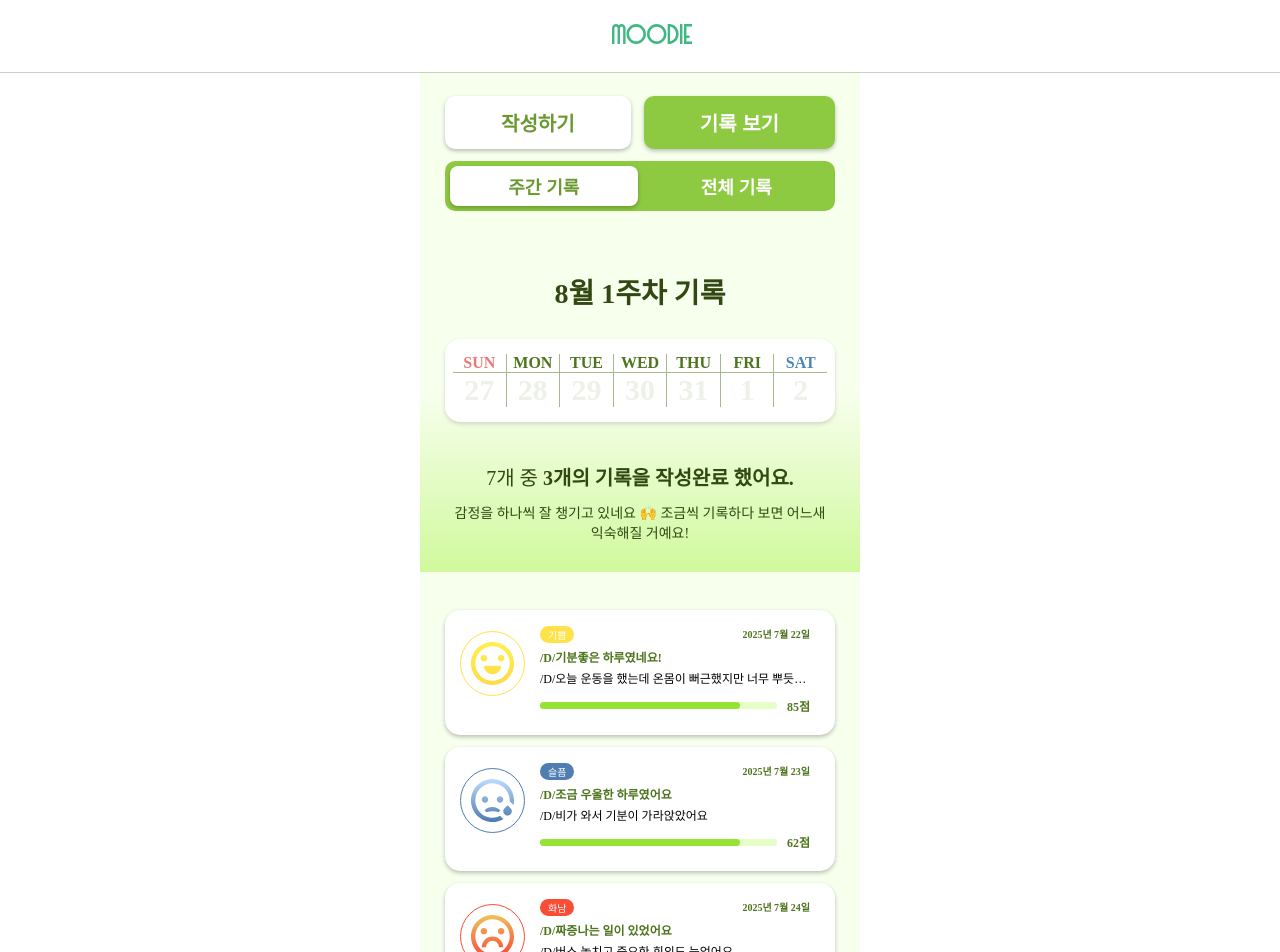
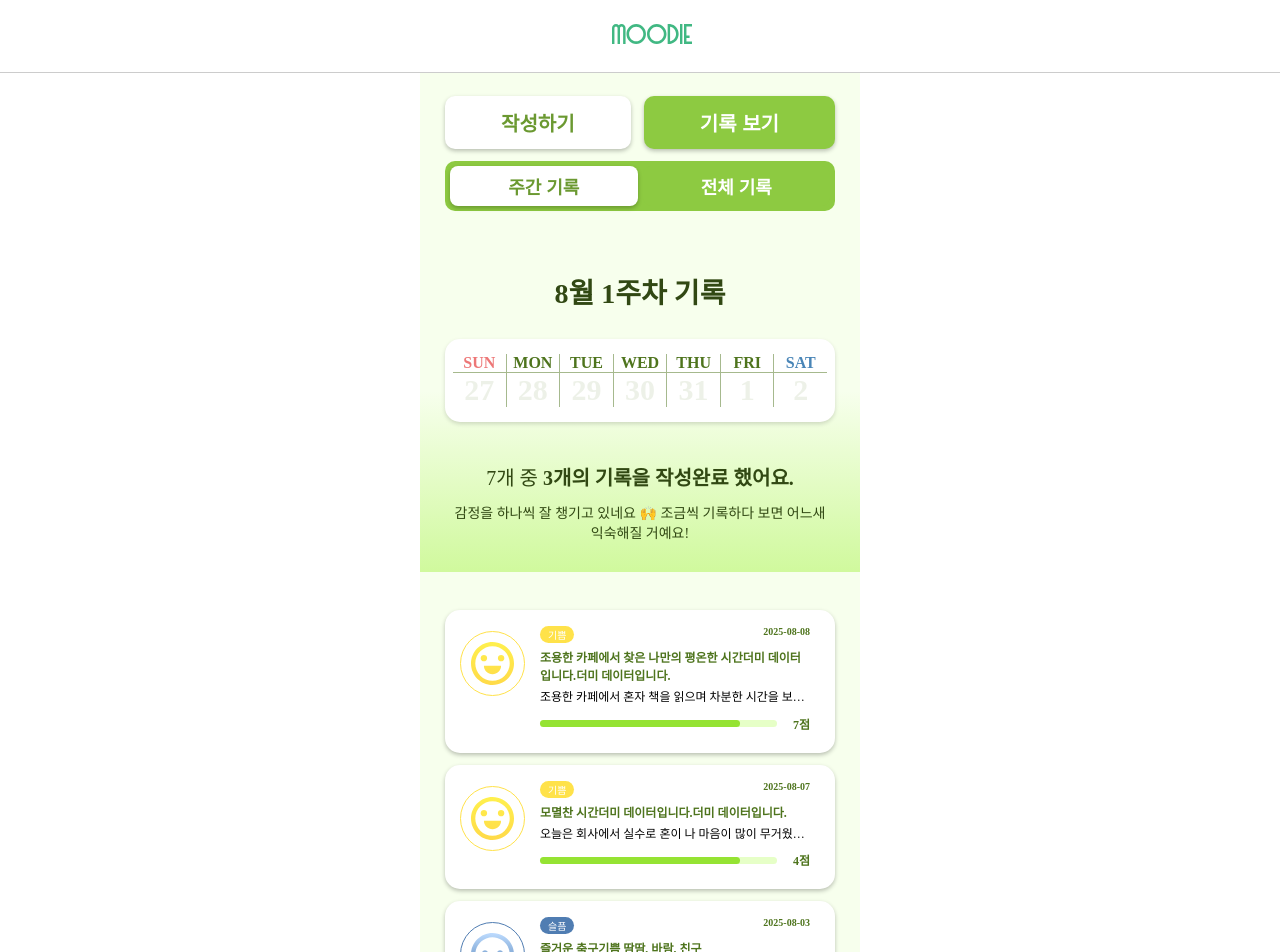
Before and after one commit to suha720/til_moodie, a React (Create React App) app: page /record in a window 1280 px wide. Shown: the top 952 px of the page. Built offline with nearby package versions, Linux system fonts and the light colour scheme.

Commit message:
[docs] README.md 수정중

```diff
--- a/src/pages/moodie/Main.jsx
+++ b/src/pages/moodie/Main.jsx
@@ -12,6 +12,7 @@ import TestNivo from "./TestNivo";
 import MoodieWeeklyChart from "./MoodieWeeklyChart";
 import MoodieAllRecord from "./MoodieAllRecord";
 import moment from "moment";
+import ScrollToTop from "../../scrolls/ScrollToTop";
 
 function Main() {
   const initMoodList = [
@@ -290,6 +291,7 @@ function Main() {
   return (
     <div className="wrap">
       <BrowserRouter>
+        <ScrollToTop />
         <Routes>
           <Route path="/" element={<Moodie moodList={moodList} />}></Route>
           <Route
@@ -316,7 +318,10 @@ function Main() {
             }
           ></Route>
           <Route path="edit" element={<MoodieEdit />}></Route>
-          <Route path="/weekly" element={<MoodieWeeklyChart />}></Route>
+          <Route
+            path="/weekly"
+            element={<MoodieWeeklyChart moodList={moodList} />}
+          ></Route>
           <Route path="/allrecord" element={<MoodieAllRecord />}></Route>
           {/* <Route
             path="test"
--- a/src/pages/moodie/MoodieAdd.jsx
+++ b/src/pages/moodie/MoodieAdd.jsx
@@ -105,7 +105,7 @@ function MoodieAdd({ mood, handleAddChange, handleSubmitTest }) {
     // 일기 전체 목록 갱신하기
     handleSubmitTest();
     // 메인 페이지로 이동하기
-    navigate("/");
+    navigate("/today");
   };
   // end
   const questions = [
--- a/src/pages/moodie/MoodieDetail.jsx
+++ b/src/pages/moodie/MoodieDetail.jsx
@@ -25,6 +25,7 @@ import TmpLogo from "../../components/logo/TmpLogo";
 import moment from "moment";
 import "moment/locale/ko";
 import EmotionMessages from "./../../apis/EmotionMessages.json";
+import { Link } from "react-router-dom";
 
 function MoodieDetail({ moodList }) {
   moment.locale("ko");
@@ -115,7 +116,9 @@ function MoodieDetail({ moodList }) {
           </DetailDiaryScoreText>
         </DetailDiaryScoreBox>
       </DetailDiaryScoreWrap>
-      <WeeklyBtn>주간 기록 화면으로</WeeklyBtn>
+      <WeeklyBtn>
+        <Link to={"/record"}>주간 기록 화면으로</Link>
+      </WeeklyBtn>
     </ContainerMain>
   );
 }
--- a/src/pages/moodie/MoodieRecord.jsx
+++ b/src/pages/moodie/MoodieRecord.jsx
@@ -128,6 +128,19 @@ function MoodieRecord({ moodList }) {
     }
   };
 
+  const calculateOverallScore = item => {
+    const { joy, sadness, anger, anxiety, calmness } = item;
+    return (
+      (2 * joy -
+        2 * sadness -
+        1.5 * anger -
+        1.5 * anxiety +
+        1.5 * calmness +
+        50) /
+      8.5
+    );
+  };
+
   //jsx
 
   return (
@@ -150,19 +163,25 @@ function MoodieRecord({ moodList }) {
           </RecordWeeklySubText>
         </RecordWeeklyTextBox>
       </RecordWeeklyWrap>
+
       <WeeklyRecordBoxWrap>
-        {weeklyRecords.map((record, index) => (
+        {moodList
+          .sort((a, b) => moment(b.date).diff(moment(a.date)))
+          .map((record, index) => (
             <WeeklyRecordBox key={index}>
               <RecordBox>
-              <RecordImgBox borderColor={emotionBorderColors[record.emotion]}>
-                <RecordImgBoxImg src={record.imgSrc} alt={record.emotion} />
+                <RecordImgBox borderColor={emotionBorderColors[record.imoji]}>
+                  <RecordImgBoxImg
+                    src={`/${record.imoji}.svg`}
+                    alt={record.imoji}
+                  />
                 </RecordImgBox>
                 <RecordTextBox>
                   <RecordTextBoxTop>
                     <RecordTextBoxTopEmotion
-                    bgColor={emotionBorderColors[record.emotion]}
+                      bgColor={emotionBorderColors[record.imoji]}
                     >
-                    {record.emotion}
+                      {record.imoji}
                     </RecordTextBoxTopEmotion>
                     <RecordTextBoxTopDate>{record.date}</RecordTextBoxTopDate>
                   </RecordTextBoxTop>
@@ -171,20 +190,23 @@ function MoodieRecord({ moodList }) {
                       {record.title}
                     </RecordTextBoxBottomTitle>
                     <RecordTextBoxBottomSubTitle>
-                    {record.subTitle}
+                      {record.message}
                     </RecordTextBoxBottomSubTitle>
                   </RecordTextBoxBottom>
                   <RecordScoreBox>
                     <RecordAllScore>
                       <RecordScore />
                     </RecordAllScore>
-                  <RecordScoreText>{record.score}점</RecordScoreText>
+                    <RecordScoreText>
+                      {Math.floor(calculateOverallScore(record))}점
+                    </RecordScoreText>
                   </RecordScoreBox>
                 </RecordTextBox>
               </RecordBox>
             </WeeklyRecordBox>
           ))}
       </WeeklyRecordBoxWrap>
+
       <WeeklyScoreWrap>
         <WeeklyScoreTitle>{`${month}월 ${week}주차 기록 요약`}</WeeklyScoreTitle>
         <WeeklyScoreBox>
--- a/src/pages/moodie/MoodieWeeklyChart.jsx
+++ b/src/pages/moodie/MoodieWeeklyChart.jsx
@@ -23,8 +23,9 @@ import {
   WeeklyEmotionWrap,
 } from "./MoodieWeeklyChart.style";
 
-function MoodieWeeklyChart() {
+function MoodieWeeklyChart({ moodList }) {
   //js
+
   //jsx
   return (
     <ContainerMain>
--- /dev/null
+++ b/src/scrolls/ScrollToTop.js
@@ -0,0 +1,16 @@
+// ScrollToTop.js
+import { useEffect } from "react";
+import { useLocation } from "react-router-dom";
+
+const ScrollToTop = () => {
+  const { pathname } = useLocation();
+
+  useEffect(() => {
+    // 페이지 경로가 바뀔 때마다 스크롤을 맨 위로
+    window.scrollTo(0, 0);
+  }, [pathname]);
+
+  return null;
+};
+
+export default ScrollToTop;
```
Also changed, not shown: 1 other file (tests, documents, lock files or other folders). Lines whose indentation alone changed are shown as unchanged.
